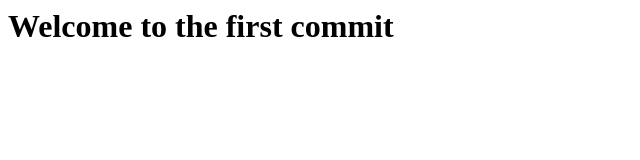
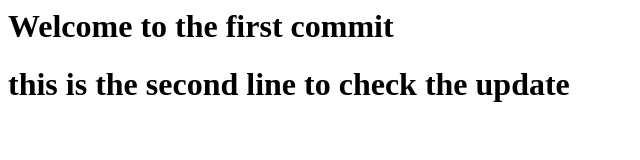
Before and after one commit to ghost-goa/samplegoa, a plain HTML site: page index.html in a window 1280 px wide. Shown: the whole page, without its empty margins (0-640 px from the left). Drawn offline with Linux system fonts and the light colour scheme.

Commit message:
082920102020-details for second line

```diff
--- a/index.html
+++ b/index.html
@@ -1 +1,2 @@
 <h1> Welcome to the first commit</h1>
+<h1>this is the second line to check the update</h1>
```
